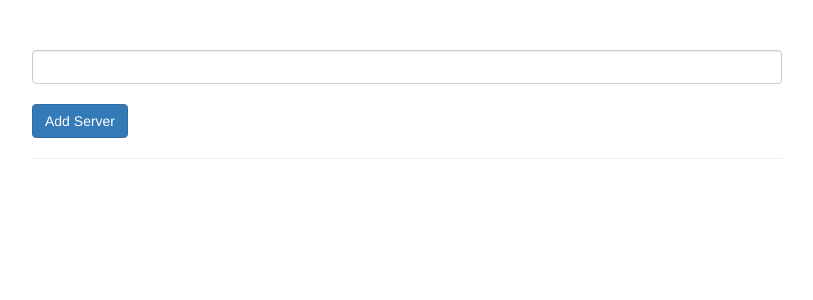
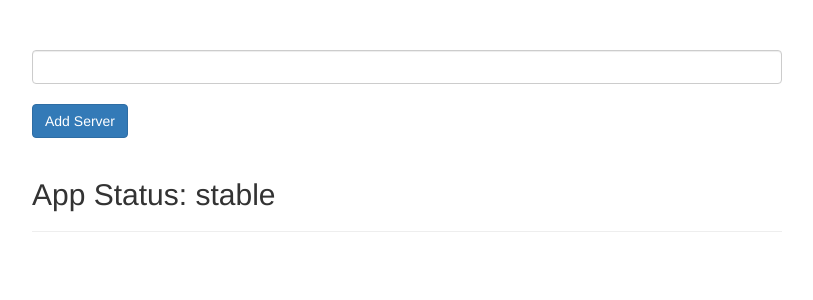
Before and after one commit to brunos1/studies-archives, an Angular app in the folder angular/complete-guide/pipes-start/: page / in a window 1280 px wide. Shown: the top 300 px of the page, without its empty margins (233-1046 px from the left). Built offline with nearby package versions, Linux system fonts and the light colour scheme.

Commit message:
async pipe

```diff
--- a/angular/complete-guide/pipes-start/src/app/app.component.html
+++ b/angular/complete-guide/pipes-start/src/app/app.component.html
@@ -4,6 +4,8 @@
       <input type="text" class="form-control" [(ngModel)]="filteredStatus">
       <br>
       <button class="btn btn-primary" (click)="onAddServer()">Add Server</button>
+      <br><br>
+      <h2>App Status: {{ appStatus | async }}</h2>
       <hr>
       <ul class="list-group">
         <li
--- a/angular/complete-guide/pipes-start/src/app/app.component.ts
+++ b/angular/complete-guide/pipes-start/src/app/app.component.ts
@@ -5,8 +5,14 @@ import { Component } from '@angular/core';
   templateUrl: './app.component.html',
   styleUrls: ['./app.component.css']
 })
+export class AppComponent {
 
-export class AppComponent {
+  appStatus = new Promise((resolve, reject) => {
+    setTimeout( () => {
+      resolve('stable');
+    }, 2000);
+  });
+
   servers = [
     {
       instanceType: 'medium',
```
